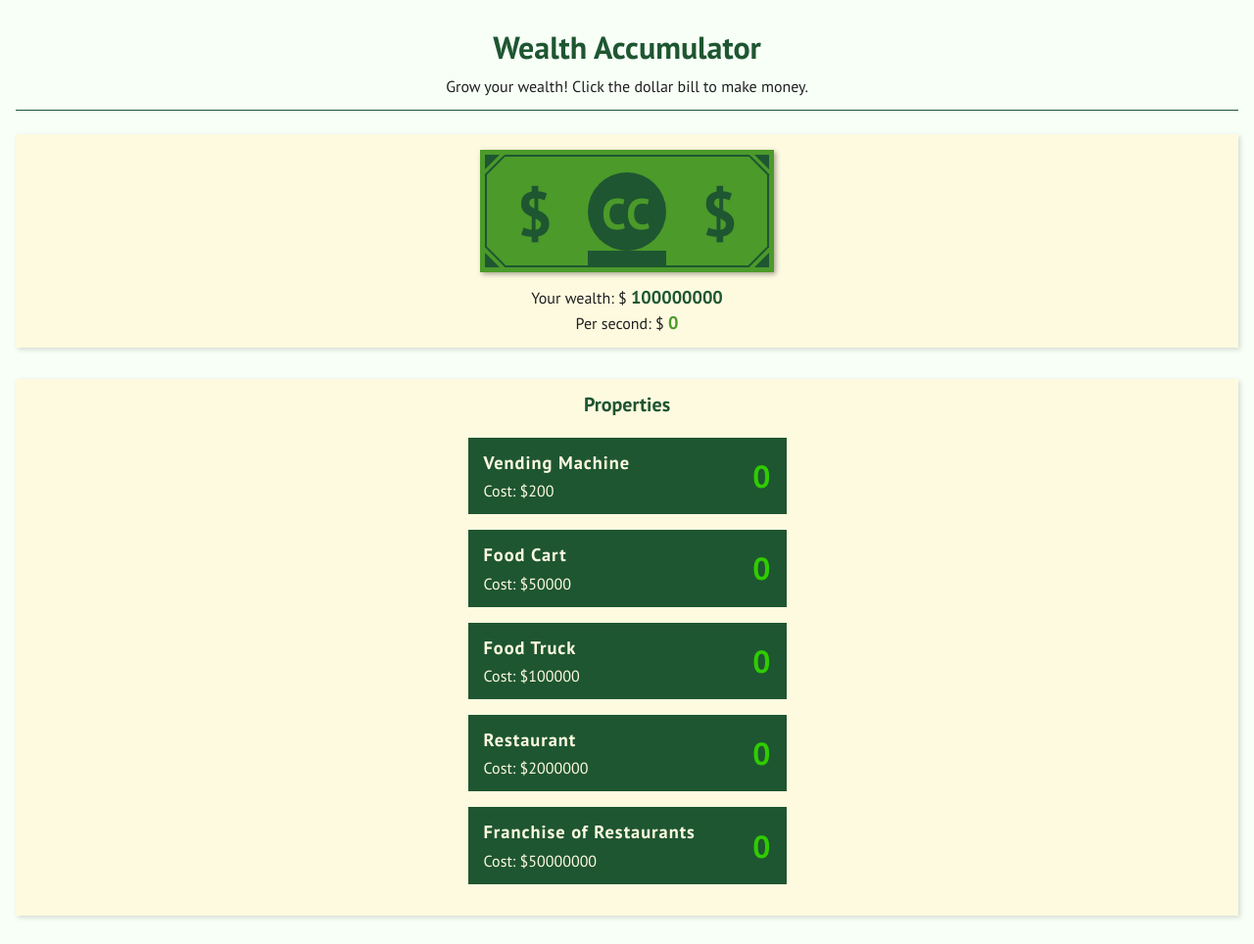
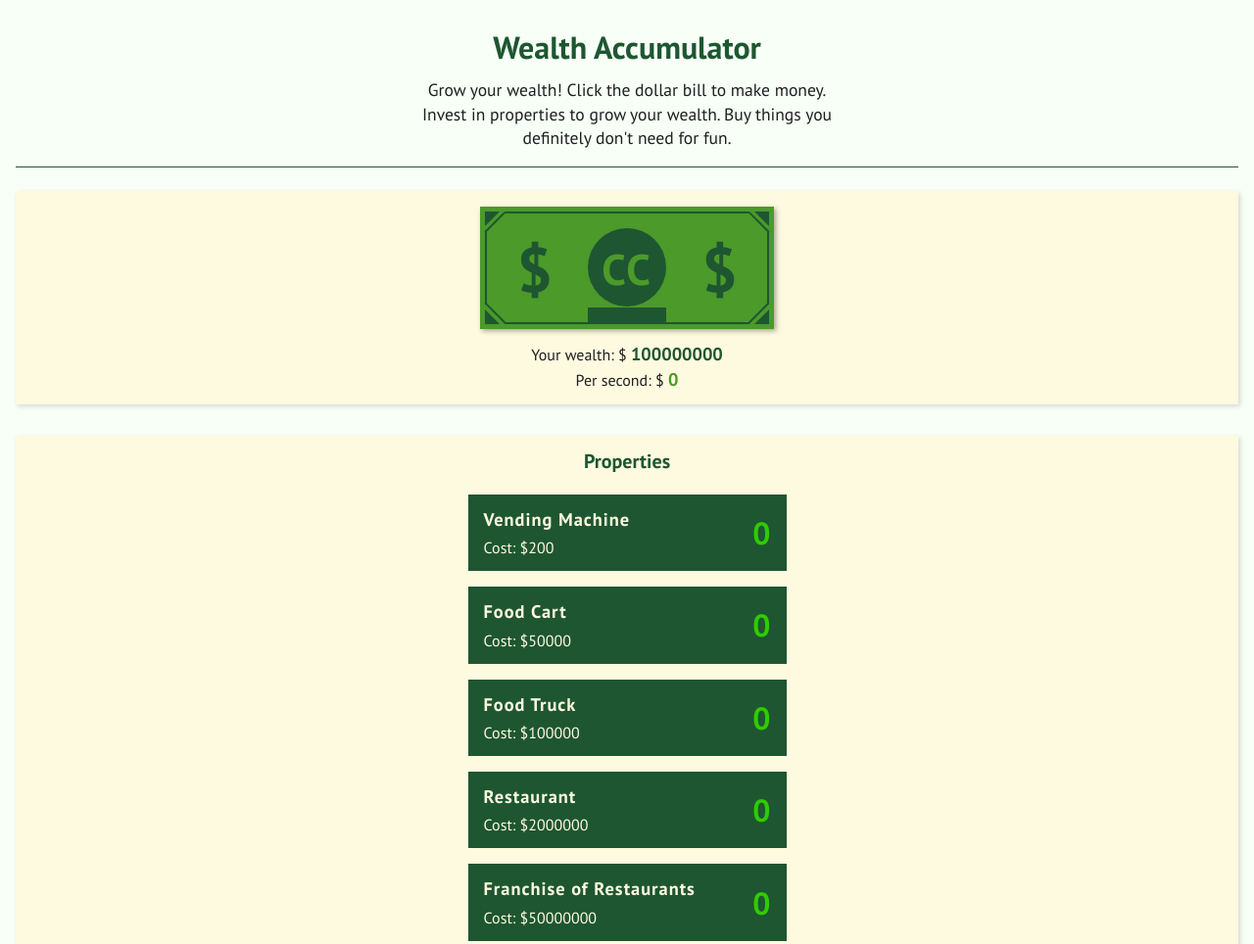
Before and after one commit to dkersten/accumulator-game, a website: page index.html in a window 1280 px wide. Shown: the top 964 px of the page at 98% size. Drawn offline with Linux system fonts and the light colour scheme.

Commit message:
cleaned up some styling

```diff
--- /dev/null
+++ b/app/scss/components/_header-container.scss
@@ -0,0 +1,4 @@
+.header-container {
+  border-bottom: 1px solid $color-green-dark;
+  margin-bottom: 1.5rem;
+}
--- a/app/scss/components/_summary.scss
+++ b/app/scss/components/_summary.scss
@@ -1,6 +1,8 @@
 p.summary {
-  margin-bottom: 1.5rem;
   padding-bottom: 1rem;
   text-align: center;
-  border-bottom: 1px solid $color-green-dark;
+  max-width: 450px;
+  margin: auto;
+  line-height: 1.4;
+  font-size: 1.1rem;
 }
--- a/app/scss/styles.scss
+++ b/app/scss/styles.scss
@@ -17,6 +17,7 @@
 @import './components/section.scss';
 @import './components/stats-container.scss';
 @import './components/property-container.scss';
+@import './components/header-container.scss';
 
 // layout imports
 @import './layout/temp.scss';
--- a/index.html
+++ b/index.html
@@ -8,8 +8,10 @@
   </head>
   <body>
     <div class="container">
-      <h1>Wealth Accumulator</h1>
-      <p class="main summary">Grow your wealth! Click the dollar bill to make money.</p>
+      <div class="header-container">
+        <h1>Wealth Accumulator</h1>
+        <p class="main summary">Grow your wealth! Click the dollar bill to make money. Invest in properties to grow your wealth. Buy things you definitely don't need for fun.</p>
+      </div>
       <section class="stats-container">
         <div class="dollar">
           <div class="circle">
```
Also changed, not shown: dist/styles.css, 1 other file.
